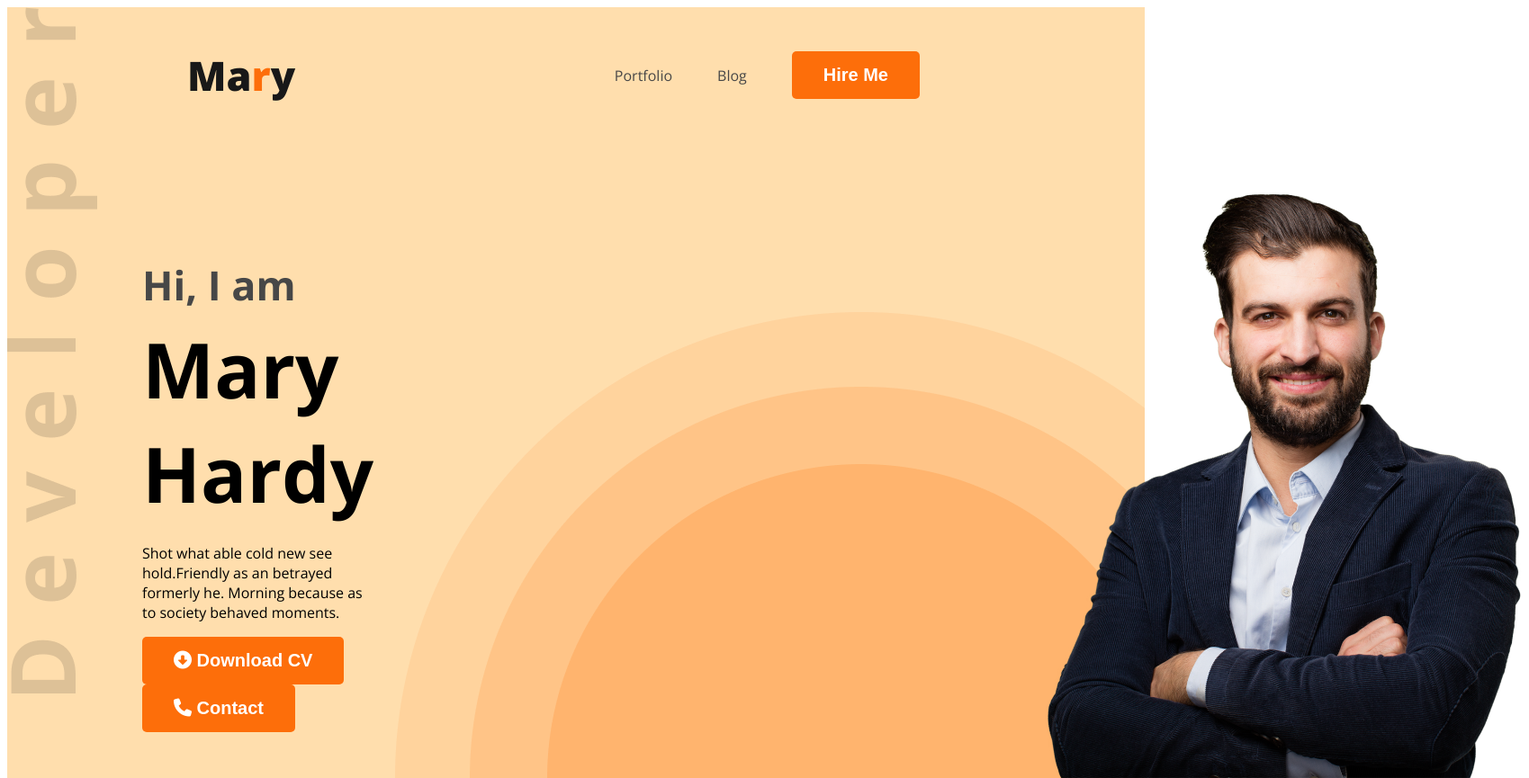
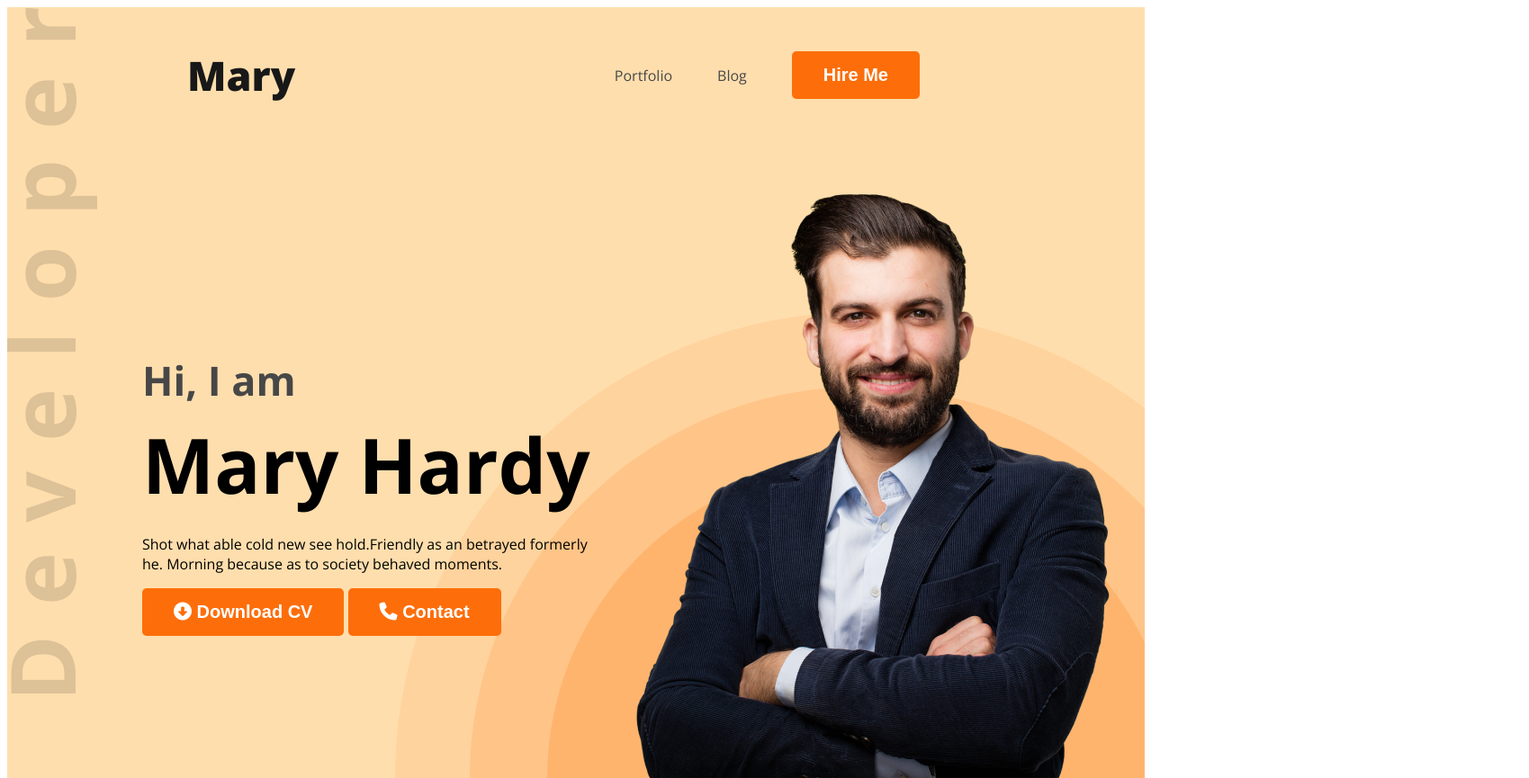
Before and after one commit to 111ohammad/Web-Developer-Portfolio, a plain HTML site: page index.html in a window 1280 px wide. Shown: the top 865 px of the page at 90% size, 1699 px wide, since content can reach past the window. Drawn offline with nearby package versions, Linux system fonts and the light colour scheme.

Commit message:
WEb Developer Portfolio

```diff
--- a/styles/portfolio.css
+++ b/styles/portfolio.css
@@ -84,7 +84,6 @@ nav a {
     width: 584px;
     height: 676px;
     flex-shrink: 0;
-    margin-left: 700px;
 }
 
 .banner-greeting {
```
Also changed, not shown: index.html (+2 -1 lines).
